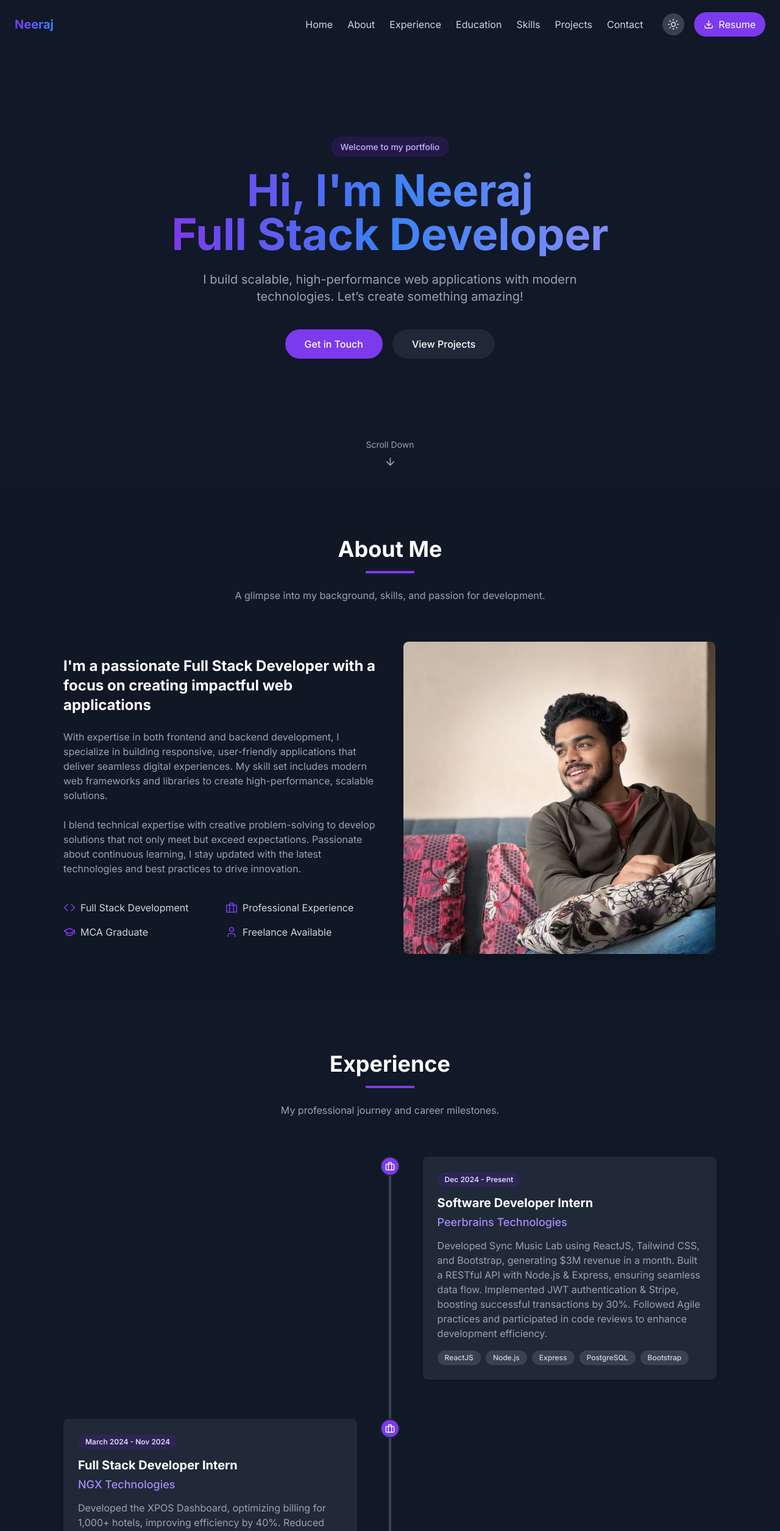
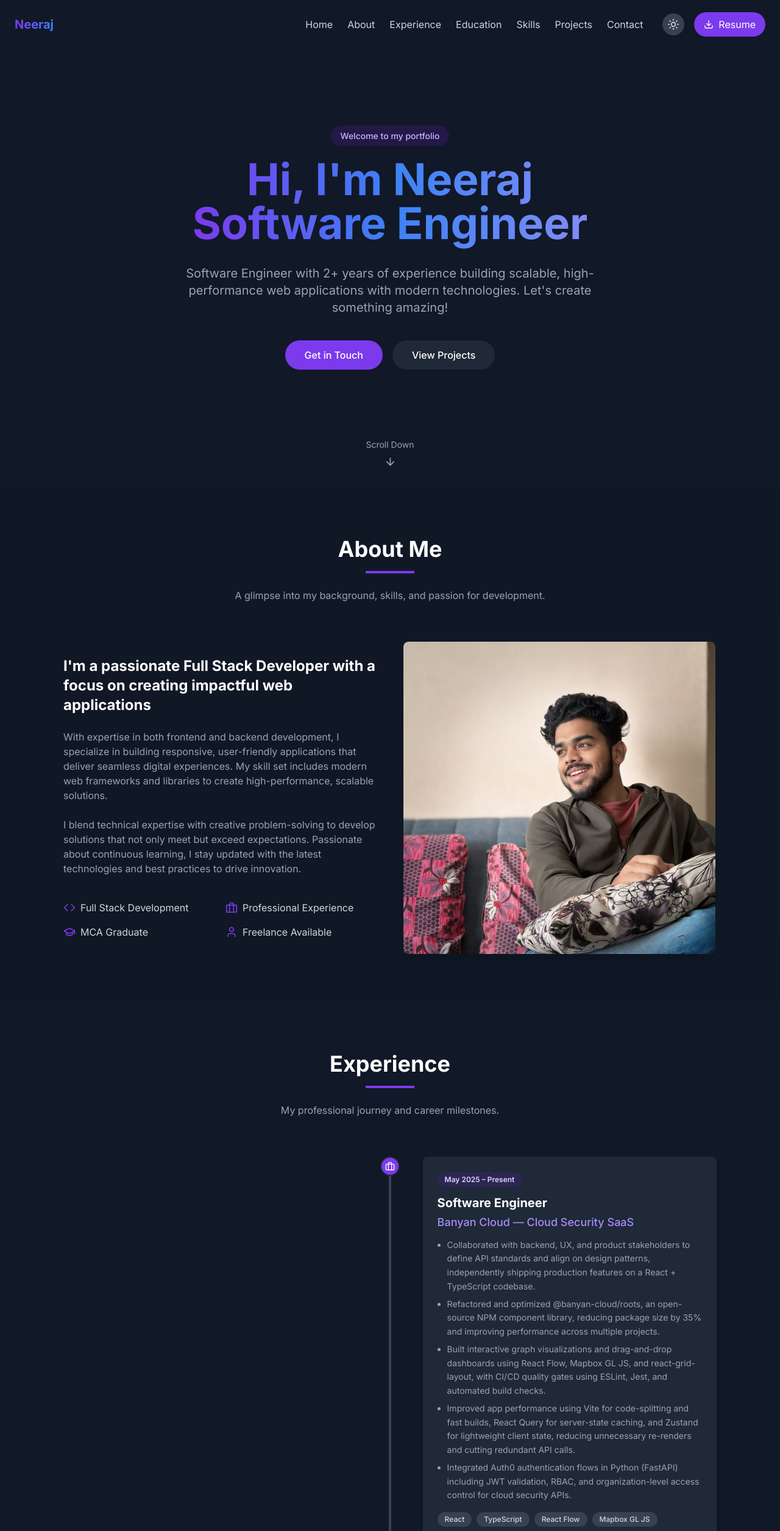
Before and after one commit to neeraj-bn/portfolio, a React (Vite) app: page / in a window 1280 px wide. Shown: the top 2510 px of the page at 61% size. Built offline with nearby package versions, Linux system fonts and the light colour scheme.

Commit message:
Enhance Experience and Hero components with updated content and structure; add new software engineer role to timeline data

```diff
--- a/src/components/Experience.tsx
+++ b/src/components/Experience.tsx
@@ -239,9 +239,17 @@ const Experience: React.FC = () => {
                     <h4 className="text-lg font-medium text-purple-600 dark:text-purple-400 mb-3">
                       {item.role}
                     </h4>
-                    <p className="text-gray-600 dark:text-gray-400 mb-4">
-                      {item.description}
-                    </p>
+                    {item.bullets && item.bullets.length > 0 ? (
+                      <ul className="list-disc list-outside pl-4 text-gray-600 dark:text-gray-400 mb-4 space-y-1.5">
+                        {item.bullets.map((bullet, i) => (
+                          <li key={i} className="text-sm leading-relaxed">{bullet}</li>
+                        ))}
+                      </ul>
+                    ) : (
+                      <p className="text-gray-600 dark:text-gray-400 mb-4">
+                        {item.description}
+                      </p>
+                    )}
                     <div className="flex flex-wrap gap-2">
                       {item.skills.map((skill, skillIndex) => (
                         <span
--- a/src/components/Hero.tsx
+++ b/src/components/Hero.tsx
@@ -23,10 +23,10 @@ const Hero: React.FC = () => {
             initial={{ opacity: 0, y: 20 }}
             animate={{ opacity: 1, y: 0 }}
             transition={{ duration: 0.5, delay: 0.2 }}
-            className="text-4xl md:text-6xl lg:text-7xl font-bold mb-6 bg-gradient-to-r from-purple-600 via-blue-500 to-indigo-400 bg-clip-text text-transparent"
+            className="text-4xl md:text-6xl lg:text-7xl font-bold mb-6 pb-2 bg-gradient-to-r from-purple-600 via-blue-500 to-indigo-400 bg-clip-text text-transparent"
           >
             Hi, I'm {personalInfo.name} <br className="hidden md:block" />
-            Full Stack Developer
+            Software Engineer
           </motion.h1>
 
           <motion.p
@@ -35,7 +35,7 @@ const Hero: React.FC = () => {
             transition={{ duration: 0.5, delay: 0.4 }}
             className="text-lg md:text-xl text-gray-600 dark:text-gray-400 max-w-2xl mb-10"
           >
-            I build scalable, high-performance web applications with modern technologies. Let’s create something amazing!
+            Software Engineer with 2+ years of experience building scalable, high-performance web applications with modern technologies. Let's create something amazing!
           </motion.p>
 
           <motion.div
--- a/src/data.ts
+++ b/src/data.ts
@@ -4,6 +4,21 @@ import urlShortener from "./assets/url.png"
 import { ins } from 'framer-motion/client';
 
 export const timelineExperienceData: TimelineItem[] = [
+  {
+    id: 0,
+    title: "Software Engineer",
+    role: "Banyan Cloud — Cloud Security SaaS",
+    date: "May 2025 – Present",
+    description: "",
+    bullets: [
+      "Collaborated with backend, UX, and product stakeholders to define API standards and align on design patterns, independently shipping production features on a React + TypeScript codebase.",
+      "Refactored and optimized @banyan-cloud/roots, an open-source NPM component library, reducing package size by 35% and improving performance across multiple projects.",
+      "Built interactive graph visualizations and drag-and-drop dashboards using React Flow, Mapbox GL JS, and react-grid-layout, with CI/CD quality gates using ESLint, Jest, and automated build checks.",
+      "Improved app performance using Vite for code-splitting and fast builds, React Query for server-state caching, and Zustand for lightweight client state, reducing unnecessary re-renders and cutting redundant API calls.",
+      "Integrated Auth0 authentication flows in Python (FastAPI) including JWT validation, RBAC, and organization-level access control for cloud security APIs."
+    ],
+    skills: ["React", "TypeScript", "React Flow", "Mapbox GL JS", "React Query", "Zustand", "Vite", "FastAPI", "Auth0", "Jest", "ESLint"]
+  },
   {
     id: 1,
     title: "Software Developer Intern",
@@ -145,7 +160,9 @@ export const skillsData: Skill[] = [
   { id: 15, name: "MySQL", icon: "devicon-mysql-plain", category: "Backend" },
   { id: 16, name: "PostgreSQL", icon: "devicon-postgresql-plain", category: "Backend" },
   { id: 17, name: "Firebase", icon: "devicon-firebase-plain", category: "Cloud" },
-  { id: 18, name: "Git", icon: "devicon-git-plain", category: "Tools" }
+  { id: 18, name: "Git", icon: "devicon-git-plain", category: "Tools" },
+  { id: 19, name: "FastAPI", icon: "devicon-fastapi-plain", category: "Backend" },
+  { id: 20, name: "Flask", icon: "devicon-flask-original", category: "Backend" }
 ];
 
 
--- a/src/types.ts
+++ b/src/types.ts
@@ -4,6 +4,7 @@ export interface TimelineItem {
   role: string;
   date: string;
   description: string;
+  bullets?: string[];
   skills: string[];
 }
 
```
